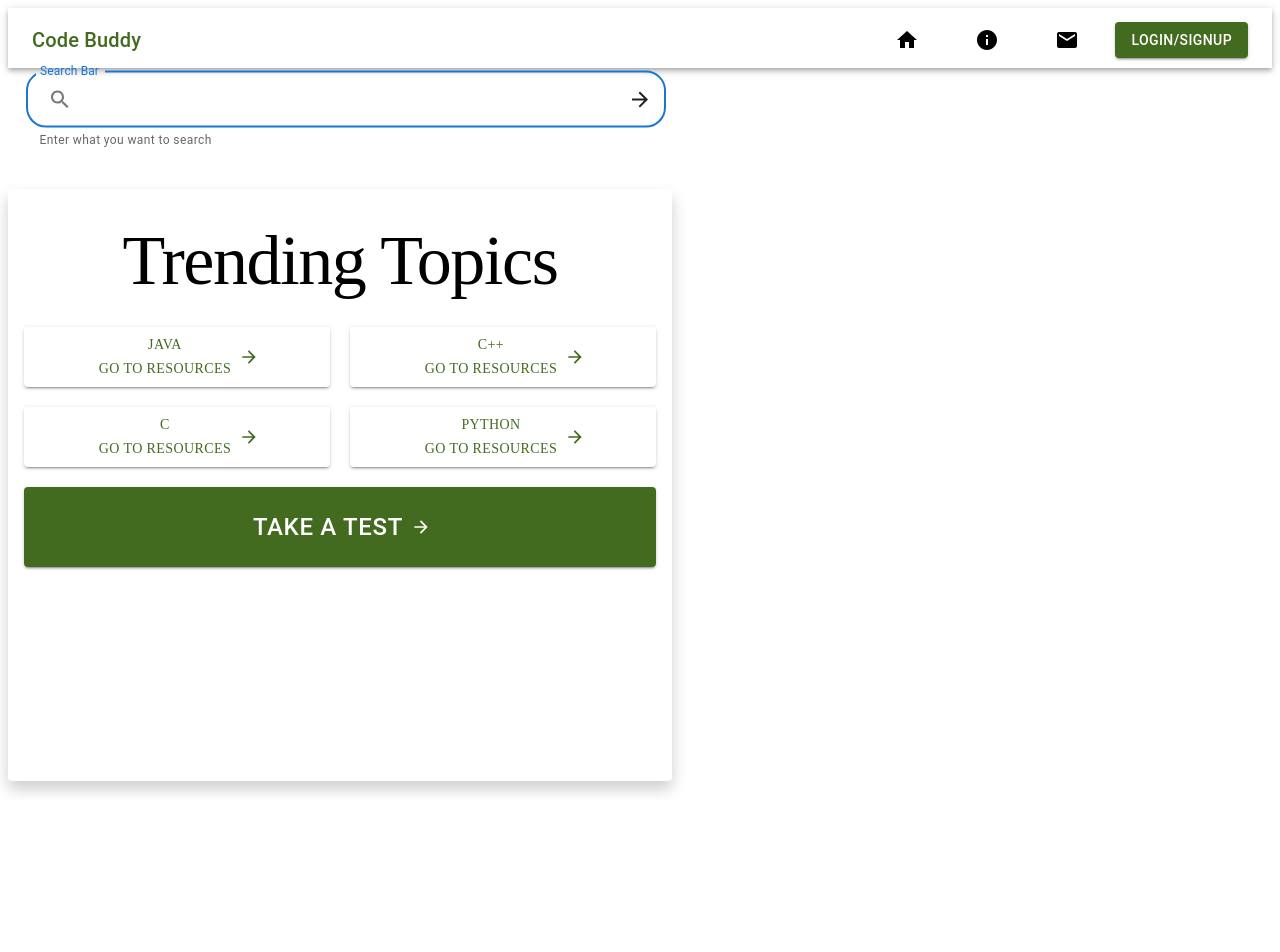
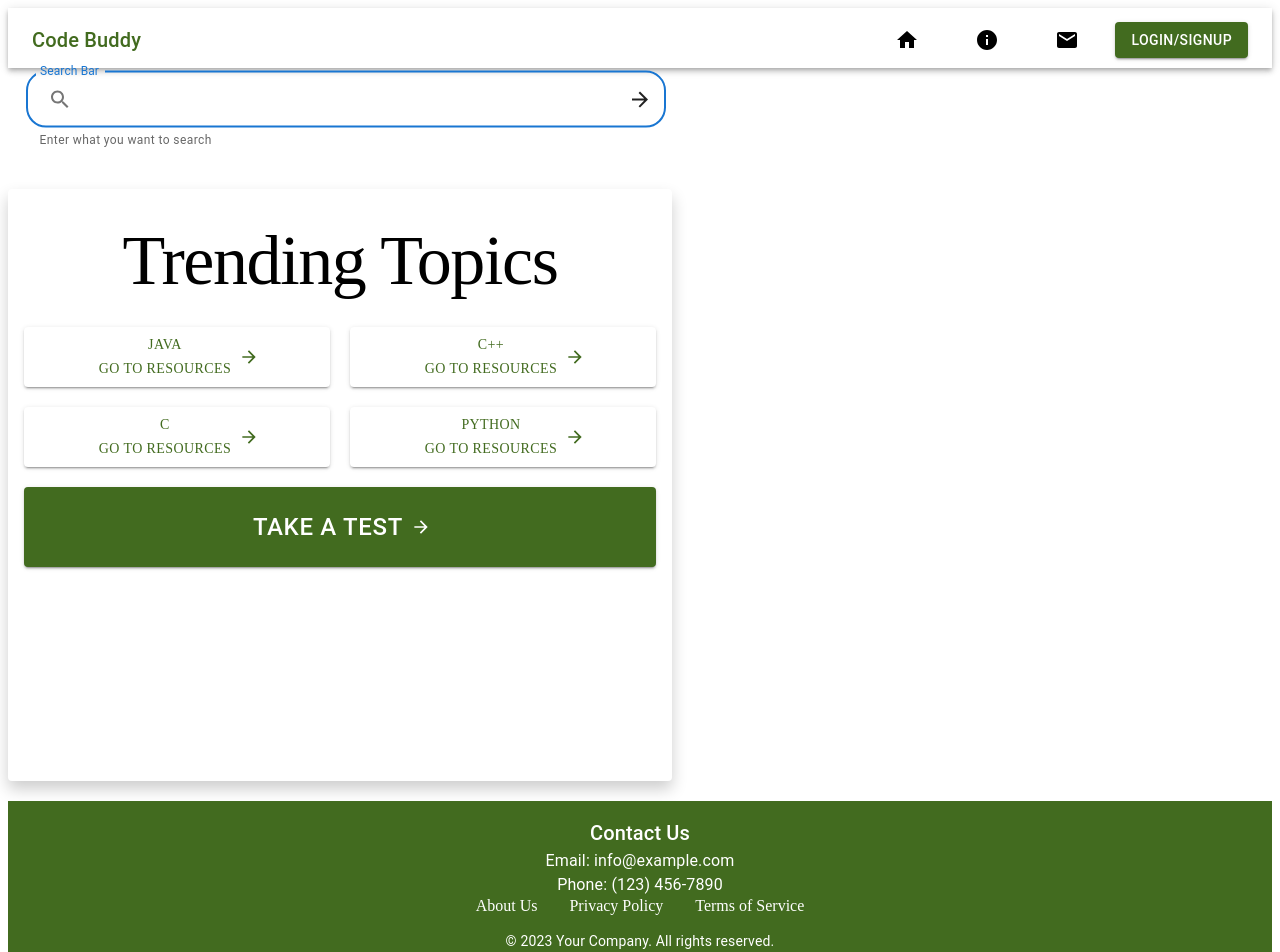
Before and after one commit to rishikrc3/Todo_, a React (Create React App) app in the folder todo/: page / in a window 1280 px wide. Shown: the top 952 px of the page. Before the commit the page ends 800 px from the top, so only its background shows below. Built offline with nearby package versions, Linux system fonts and the light colour scheme.

Commit message:
footer_updated

```diff
--- a/todo/src/components/Buttons.js
+++ b/todo/src/components/Buttons.js
@@ -48,8 +48,14 @@ const useStyles = makeStyles((theme) => ({
     minWidth: "360px", // Minimum width for the big button
     height: "80px", // Set the height of the big button
     fontSize: "24px", // Increase the font size of the big button text
-    backgroundColor: "#426b1f", // Set the background color to white
-    color: "white", // Set the text color to green
+    backgroundColor: "#426b1f", // Set the background color to green
+    color: "white", // Set the text color to white
+    "&:hover": {
+      backgroundColor: "#2b4811", // Darker green on hover
+    },
+    [theme.breakpoints.down("md")]: {
+      flexWrap: "wrap", // Full width on medium and smaller screens
+    },
   },
   headingContainer: {
     textAlign: "center", // Center align the text
--- /dev/null
+++ b/todo/src/components/Footer.js
@@ -0,0 +1,54 @@
+import React from "react";
+import { makeStyles, Typography, Link } from "@material-ui/core";
+
+const useStyles = makeStyles((theme) => ({
+  footer: {
+    backgroundColor: "#426b1f",
+    color: "white",
+    padding: theme.spacing(2),
+    textAlign: "center",
+    marginTop: "20px",
+  },
+  link: {
+    color: "white",
+    textDecoration: "none",
+    marginLeft: theme.spacing(2),
+    marginRight: theme.spacing(2),
+    "&:hover": {
+      textDecoration: "underline",
+    },
+  },
+  copyright: {
+    marginTop: theme.spacing(2),
+  },
+}));
+
+const Footer = () => {
+  const classes = useStyles();
+
+  return (
+    <footer className={classes.footer}>
+      <Typography variant="h6">Contact Us</Typography>
+      <Typography variant="body1">Email: info@example.com</Typography>
+      <Typography variant="body1">Phone: (123) 456-7890</Typography>
+
+      <div>
+        <Link href="#" className={classes.link}>
+          About Us
+        </Link>
+        <Link href="#" className={classes.link}>
+          Privacy Policy
+        </Link>
+        <Link href="#" className={classes.link}>
+          Terms of Service
+        </Link>
+      </div>
+
+      <Typography variant="body2" className={classes.copyright}>
+        &copy; 2023 Your Company. All rights reserved.
+      </Typography>
+    </footer>
+  );
+};
+
+export default Footer;
--- a/todo/src/components/Navbar.js
+++ b/todo/src/components/Navbar.js
@@ -47,7 +47,7 @@ const useStyles = makeStyles((theme) => ({
     color: "white", // Text color
     marginLeft: theme.spacing(2),
     "&:hover": {
-      backgroundColor: "#009900", // Darker green color on hover
+      backgroundColor: "#2b4811", // Darker green color on hover
     },
     [theme.breakpoints.down("sm")]: {
       display: "none", // Hide the login/signup button on small screens
--- a/todo/src/index.js
+++ b/todo/src/index.js
@@ -5,6 +5,7 @@ import LandingPage from "./components/Landing";
 import Navbar from "./components/Navbar";
 import SearchBar from "./components/Searchbar";
 import Buttons from "./components/Buttons";
+import Footer from "./components/Footer";
 import { BrowserRouter } from "react-router-dom";
 const root = ReactDOM.createRoot(document.getElementById("root"));
 root.render(
@@ -14,6 +15,7 @@ root.render(
       <Navbar />
       <SearchBar />
       <Buttons />
+      <Footer />
     </BrowserRouter>
   </React.StrictMode>
 );
```
